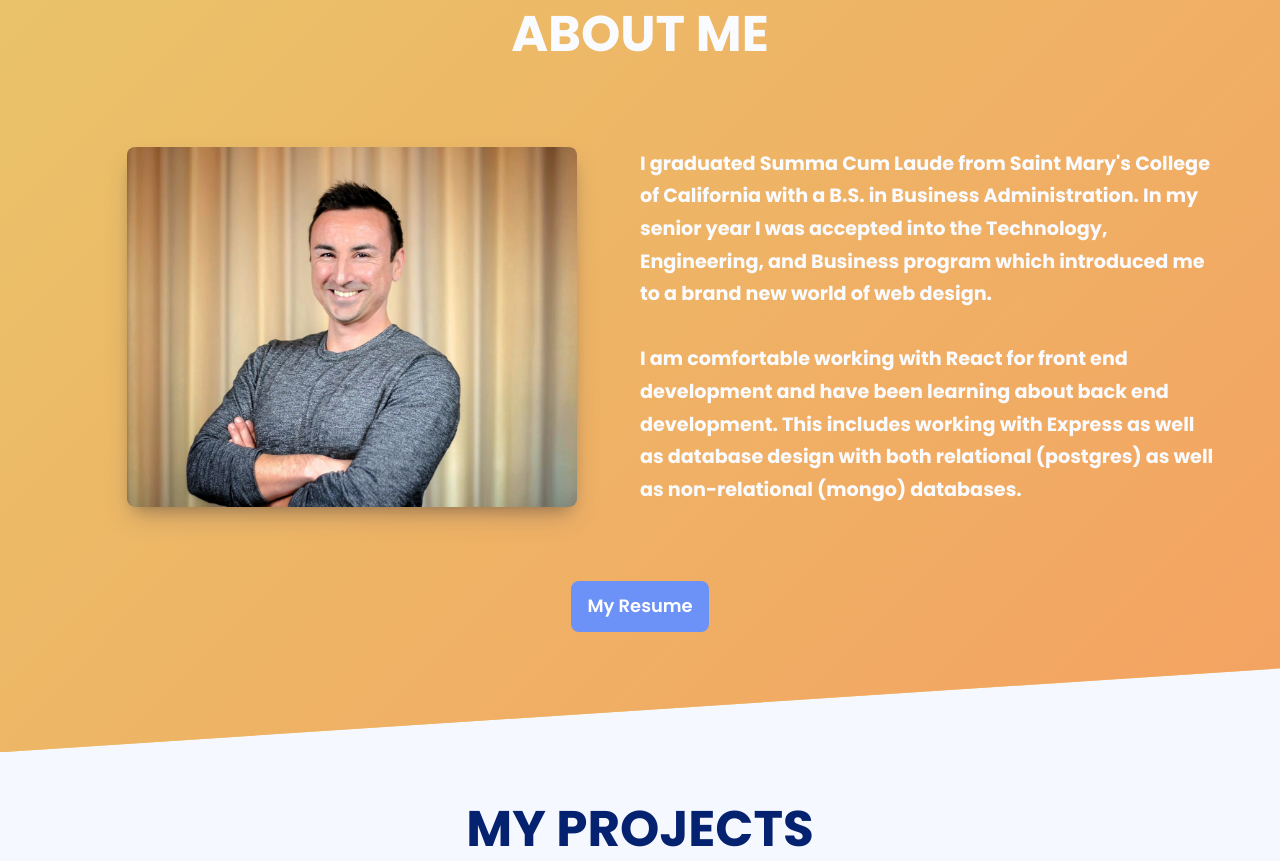
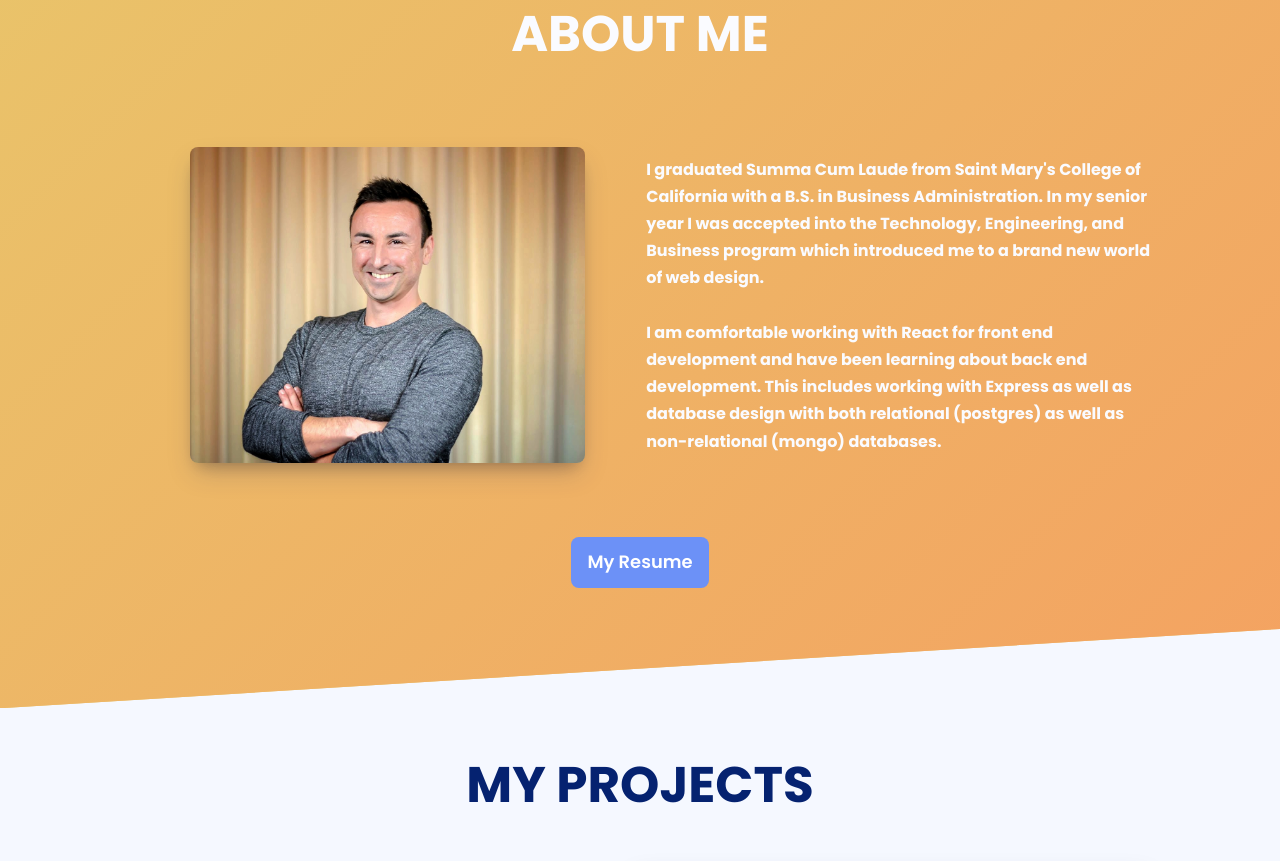
Before and after one commit to JWCTempleton/Portfolio, a React (Create React App) app in the folder portfolio/: page / in a window 1280 px wide. Shown: the part 886-1747 px from the top of the page. Built offline with nearby package versions, Linux system fonts and the light colour scheme.

Commit message:
Add change to max widths of About and Projects components

```diff
--- a/portfolio/src/components/About.css
+++ b/portfolio/src/components/About.css
@@ -1,3 +1,6 @@
+.about {
+  width: 100vw;
+}
 .about-section {
   display: flex;
   flex-direction: column;
@@ -21,6 +24,7 @@ h2 {
 }
 
 .about-div {
+  max-width: 80vw;
   display: flex;
   justify-content: center;
   align-items: center;
@@ -42,7 +46,7 @@ h2 {
 
 .about-text-section {
   width: 45vw;
-  font-size: 1.5vw;
+  font-size: 1.6rem;
   font-weight: 700;
   line-height: 1.7;
 }
--- a/portfolio/src/components/Projects.css
+++ b/portfolio/src/components/Projects.css
@@ -13,7 +13,7 @@
   display: flex;
   justify-content: center;
   align-items: center;
-  width: 85vw;
+  width: 80vw;
   gap: 4rem;
   padding-bottom: 3rem;
   transition: all 0.5s;
@@ -21,7 +21,7 @@
 
 .projects-text {
   display: flex;
-  width: 45vw;
+  width: 40vw;
   flex-direction: column;
 }
 
```
